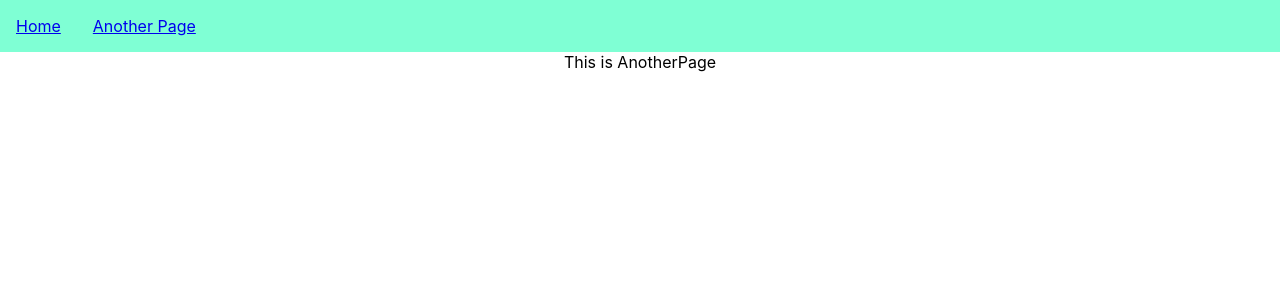
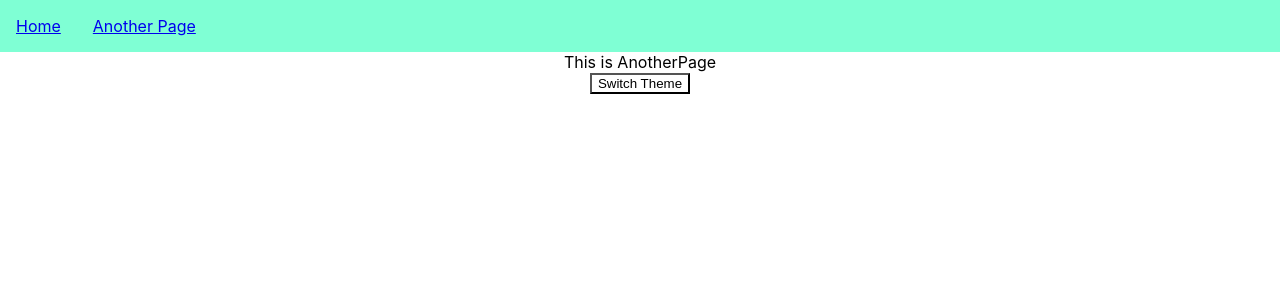
Before and after one commit to Mari3367/react-deploy-app, a React (Create React App) app: page /#/anotherPage in a window 1280 px wide. Shown: the top 300 px of the page. Built offline with nearby package versions, Linux system fonts and the light colour scheme.

Commit message:
added theme button

```diff
--- a/src/App.js
+++ b/src/App.js
@@ -2,6 +2,8 @@
 import {Routes, Route, Link} from 'react-router-dom';
 import Home from './components/Home';
 import AnotherPage from './components/AnotherPage';
+import ThemeButton from './components/ThemeButton';
+import ThemeProvider from './ThemeContext';
 
 function App() {
   return (
@@ -14,6 +16,9 @@
       <Route path='/' element={<Home />}></Route>
       <Route path='/anotherPage' element={<AnotherPage />}></Route>
     </Routes>
+    <ThemeProvider>
+      <ThemeButton />
+    </ThemeProvider>
     </div>
   );
 }
--- /dev/null
+++ b/src/ThemeContext.js
@@ -0,0 +1,24 @@
+import React from 'react';
+import { createContext, useState } from 'react';
+
+export const ThemeContext = createContext();
+
+const ThemeProvider = (props) => {
+  const [theme, setTheme] = useState('light');
+  const toggleTheme = () => {
+    setTheme(theme === 'light' ? 'dark' : 'light');
+  }
+
+  const value = {
+    theme,
+    toggleTheme
+  }
+
+  return(
+    <ThemeContext.Provider value={value}>
+      {props.children}
+    </ThemeContext.Provider>
+  )
+}
+
+export default ThemeProvider;
--- /dev/null
+++ b/src/components/ThemeButton.js
@@ -0,0 +1,10 @@
+import React from 'react';
+import { ThemeContext } from '../ThemeContext';
+import { useContext } from 'react';
+
+export default function ThemeButton() {
+    const {toggleTheme, theme} = useContext(ThemeContext);
+  return (
+    <button onClick={toggleTheme} className={theme}>Switch Theme</button>
+  )
+}
--- a/src/index.css
+++ b/src/index.css
@@ -17,3 +17,12 @@
 nav a {
   margin-right: 2rem;
 }
+
+button.light {
+  background-color: white;
+}
+
+button.dark {
+  background-color: black;
+  color: white;
+}
```
